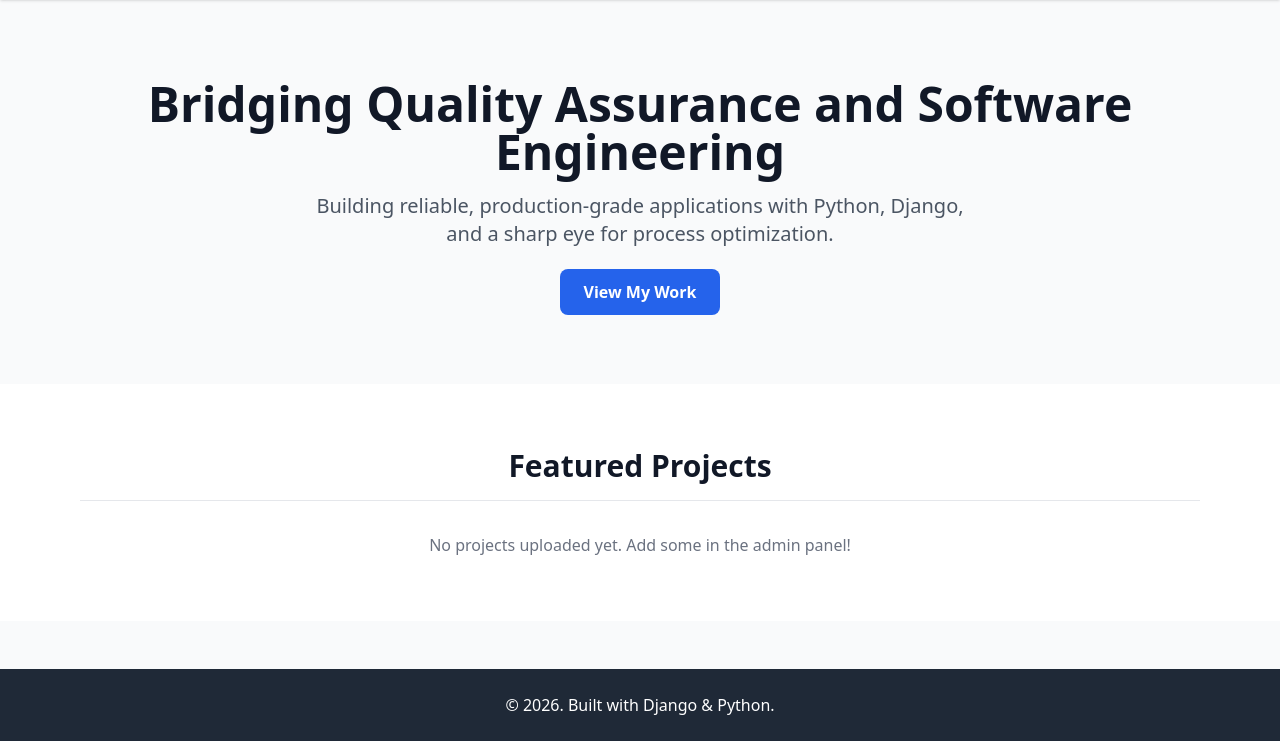
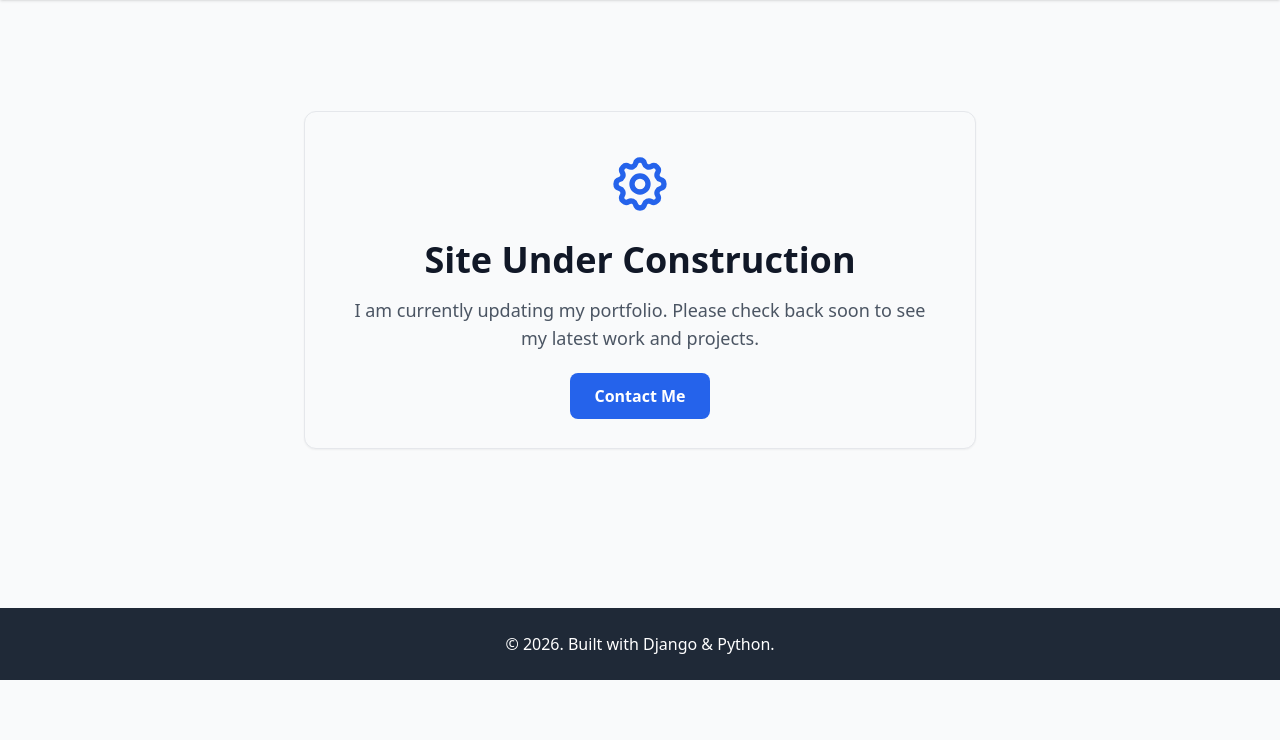
Before and after one commit to ayeyoluwafemi/faymol, a Django app: page / in a window 1280 px wide. Shown: the part 60-801 px from the top of the page. After the commit the page ends 740 px from the top, so only its background shows below. Run offline with Django 5.2, Linux system fonts and the light colour scheme; data that the repository does not hold is empty; some libraries are stand-ins or nearby versions.

Commit message:
building

```diff
--- a/portfolio/templates/portfolio/index.html
+++ b/portfolio/templates/portfolio/index.html
@@ -1,44 +1,17 @@
 {% extends 'portfolio/base.html' %}
 
 {% block content %}
-<section class="max-w-6xl mx-auto px-4 py-20 text-center">
-    <h1 class="text-5xl font-extrabold mb-4">Bridging Quality Assurance and Software Engineering</h1>
-    <p class="text-xl text-gray-600 mb-8 max-w-2xl mx-auto">Building reliable, production-grade applications with Python, Django, and a sharp eye for process optimization.</p>
-    <a href="#projects" class="bg-blue-600 text-white px-6 py-3 rounded-lg font-semibold hover:bg-blue-700 transition">View My Work</a>
-</section>
+<section class="min-h-[70vh] flex flex-col items-center justify-center text-center px-4">
+    <div class="bg-gray-50 border border-gray-200 rounded-xl p-10 max-w-2xl shadow-sm">
+        <svg class="w-16 h-16 text-blue-600 mx-auto mb-6" fill="none" stroke="currentColor" viewBox="0 0 24 24" xmlns="http://www.w3.org/2000/svg">
+            <path stroke-linecap="round" stroke-linejoin="round" stroke-width="2" d="M10.325 4.317c.426-1.756 2.924-1.756 3.35 0a1.724 1.724 0 002.573 1.066c1.543-.94 3.31.826 2.37 2.37a1.724 1.724 0 001.065 2.572c1.756.426 1.756 2.924 0 3.35a1.724 1.724 0 00-1.066 2.573c.94 1.543-.826 3.31-2.37 2.37a1.724 1.724 0 00-2.572 1.065c-.426 1.756-2.924 1.756-3.35 0a1.724 1.724 0 00-2.573-1.066c-1.543.94-3.31-.826-2.37-2.37a1.724 1.724 0 00-1.065-2.572c-1.756-.426-1.756-2.924 0-3.35a1.724 1.724 0 001.066-2.573c-.94-1.543.826-3.31 2.37-2.37.996.608 2.296.07 2.572-1.065z"></path>
+            <path stroke-linecap="round" stroke-linejoin="round" stroke-width="2" d="M15 12a3 3 0 11-6 0 3 3 0 016 0z"></path>
+        </svg>
 
-<section id="projects" class="bg-white py-16">
-    <div class="max-w-6xl mx-auto px-4">
-        <h2 class="text-3xl font-bold mb-8 text-center border-b pb-4">Featured Projects</h2>
+        <h1 class="text-4xl font-extrabold text-gray-900 mb-4">Site Under Construction</h1>
+        <p class="text-lg text-gray-600 mb-8">I am currently updating my portfolio. Please check back soon to see my latest work and projects.</p>
 
-        <div class="grid grid-cols-1 md:grid-cols-2 lg:grid-cols-3 gap-8">
-            {% for project in projects %}
-            <div class="bg-gray-50 rounded-lg shadow-md overflow-hidden border">
-                {% if project.image %}
-                    <img src="{{ project.image.url }}" alt="{{ project.title }}" class="w-full h-48 object-cover">
-                {% else %}
-                    <div class="w-full h-48 bg-gray-200 flex items-center justify-center text-gray-400">No Image Provided</div>
-                {% endif %}
-
-                <div class="p-6">
-                    <h3 class="text-xl font-bold mb-2">{{ project.title }}</h3>
-                    <p class="text-sm text-blue-600 font-mono mb-4">{{ project.technologies }}</p>
-                    <p class="text-gray-700 mb-4 line-clamp-3">{{ project.description }}</p>
-
-                    <div class="flex space-x-4">
-                        {% if project.live_url %}
-                            <a href="{{ project.live_url }}" target="_blank" class="text-sm bg-green-100 text-green-800 px-3 py-1 rounded hover:bg-green-200">Live Demo</a>
-                        {% endif %}
-                        {% if project.github_url %}
-                            <a href="{{ project.github_url }}" target="_blank" class="text-sm bg-gray-200 text-gray-800 px-3 py-1 rounded hover:bg-gray-300">GitHub</a>
-                        {% endif %}
-                    </div>
-                </div>
-            </div>
-            {% empty %}
-            <p class="text-center text-gray-500 col-span-full">No projects uploaded yet. Add some in the admin panel!</p>
-            {% endfor %}
-        </div>
+        <a href="mailto:femiayeyemi@eden.net.ng" class="bg-blue-600 text-white px-6 py-3 rounded-lg font-semibold hover:bg-blue-700 transition">Contact Me</a>
     </div>
 </section>
 {% endblock %}
```
